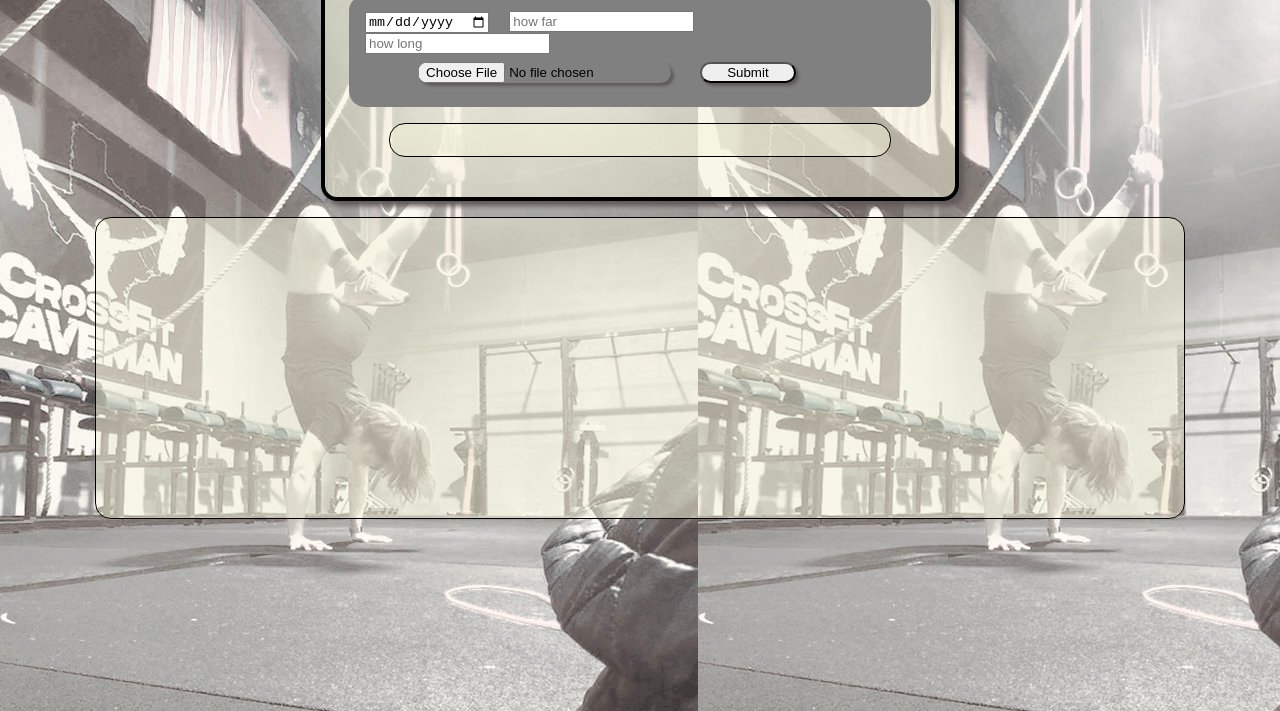
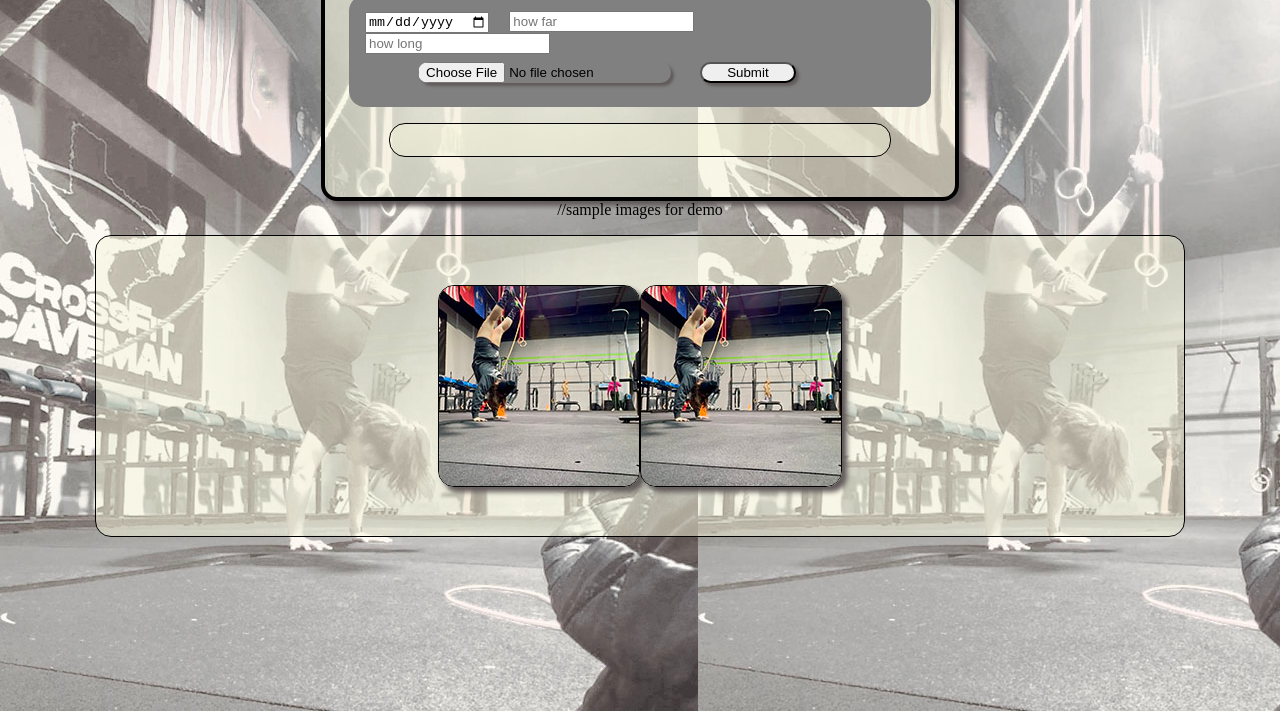
Before and after one commit to roxyrodbeck/100devshackathon, a website built with Vite: page index.html in a window 1280 px wide. Shown: the part 137-848 px from the top of the page. Built offline with nearby package versions, Linux system fonts and the light colour scheme; no server answers.

Commit message:
Update index.html

```diff
--- a/index.html
+++ b/index.html
@@ -25,8 +25,9 @@
     <ul></ul>
     </div>
   </div>
-
+//sample images for demo
   <div class="gallery">
+    <img src="src/handstand_mini.jpg" /><img src="src/handstand_mini.jpg" />
   </div>
 
 
```
